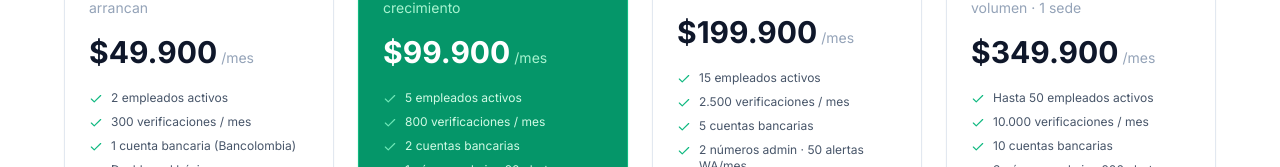
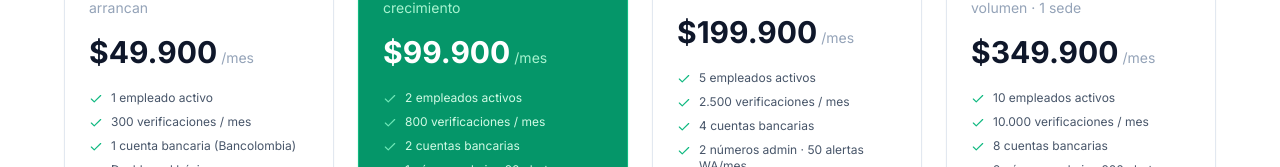
Before and after one commit to viptourscol/ChatPay, a React (Vite) app: page /planes in a window 1280 px wide. Shown: the part 633-800 px from the top of the page. Built offline with nearby package versions, Linux system fonts and the light colour scheme; no server answers.

Commit message:
feat: actualizar límites de planes (Básico 1 emp, Estándar 2, Pro 5, Empresarial 10) en frontend y backend

```diff
--- a/src/pages/Planes.jsx
+++ b/src/pages/Planes.jsx
@@ -11,8 +11,7 @@ const PLANS = [
     tagline: 'Para negocios pequeños que arrancan',
     color: 'blue',
     Icon: Zap,
-    features: [
-      '2 empleados activos',
+    features: [      '1 empleado activo',
       '300 verificaciones / mes',
       '1 cuenta bancaria (Bancolombia)',
       'Dashboard básico',
@@ -29,8 +28,7 @@ const PLANS = [
     color: 'emerald',
     Icon: Building2,
     popular: true,
-    features: [
-      '5 empleados activos',
+    features: [      '2 empleados activos',
       '800 verificaciones / mes',
       '2 cuentas bancarias',
       '1 número admin · 20 alertas WA/mes',
@@ -48,10 +46,9 @@ const PLANS = [
     tagline: 'Para empresas con alto volumen',
     color: 'violet',
     Icon: Rocket,
-    features: [
-      '15 empleados activos',
+    features: [      '5 empleados activos',
       '2.500 verificaciones / mes',
-      '5 cuentas bancarias',
+      '4 cuentas bancarias',
       '2 números admin · 50 alertas WA/mes',
       'Egresos automáticos desde Gmail',
       'Cierre de nómina PDF/Excel/CSV',
@@ -66,13 +63,11 @@ const PLANS = [
     tagline: 'Para operaciones de alto volumen · 1 sede',
     color: 'purple',
     Icon: Crown,
-    features: [
-      'Hasta 50 empleados activos',
+    features: [      '10 empleados activos',
       '10.000 verificaciones / mes',
-      '10 cuentas bancarias',
-      '3 números admin · 200 alertas WA/mes',
+      '8 cuentas bancarias',
+      '2 números admin · 200 alertas WA/mes',
       'Egresos Gmail + Cierre nómina',
-      'Integración Kommo CRM',
       'Reportes programados por email',
       'Historial ilimitado',
       'Soporte WhatsApp directo + onboarding',
--- a/src/pages/Subscription.jsx
+++ b/src/pages/Subscription.jsx
@@ -10,39 +10,67 @@ const PLANS = {
     color: 'slate',
     icon: Clock,
     features: ['3 empleados', '50 verificaciones (14 días)', '1 alerta admin WA', 'Todas las funciones desbloqueadas']
-  },
-  basico: {
+  },  basico: {
     label: 'Básico',
     price: 49900,
     color: 'blue',
     icon: Zap,
-    features: ['2 empleados activos', '300 verificaciones / mes', '1 cuenta bancaria', 'Sin alertas admin WA', 'Soporte chat 48h']
+    features: [
+      '1 empleado activo',
+      '300 verificaciones / mes',
+      '1 cuenta bancaria (Bancolombia)',
+      'Dashboard básico',
+      'Exportar CSV',
+      'Soporte chat 48h',
+    ]
   },
   estandar: {
     label: 'Estándar',
     price: 99900,
     color: 'emerald',
     icon: Building2,
-    features: ['5 empleados activos', '800 verificaciones / mes', '2 cuentas bancarias', '1 número admin · 20 alertas WA/mes', 'Soporte chat 24h']
+    features: [
+      '2 empleados activos',
+      '800 verificaciones / mes',
+      '2 cuentas bancarias',
+      '1 número admin · 20 alertas WA/mes',
+      'Dashboard completo',
+      'Exportar CSV + Excel',
+      'Historial 90 días',
+      'Soporte chat 24h',
+    ]
   },
   pro: {
     label: 'Pro',
     price: 199900,
     color: 'violet',
     icon: Rocket,
-    features: ['15 empleados activos', '2.500 verificaciones / mes', '5 cuentas bancarias', '2 números admin · 50 alertas WA/mes', 'Egresos Gmail + Nómina', 'Soporte prioritario 8h']
-  },  empresarial: {
+    features: [
+      '5 empleados activos',
+      '2.500 verificaciones / mes',
+      '4 cuentas bancarias',
+      '2 números admin · 50 alertas WA/mes',
+      'Egresos automáticos desde Gmail',
+      'Cierre de nómina PDF/Excel/CSV',
+      'Dashboard por empleado',
+      'Historial 1 año',
+      'Soporte prioritario 8h',
+    ]
+  },
+  empresarial: {
     label: 'Empresarial',
     price: 349900,
     color: 'purple',
     icon: Crown,
     features: [
-      'Hasta 50 empleados activos',
+      '10 empleados activos',
       '10.000 verificaciones / mes',
-      '10 cuentas bancarias',
-      '3 números admin · 200 alertas WA/mes',
-      'Egresos Gmail + Nómina + CRM',
-      '1 sede · Soporte WhatsApp directo',
+      '8 cuentas bancarias',
+      '2 números admin · 200 alertas WA/mes',
+      'Egresos Gmail + Cierre nómina',
+      'Reportes programados por email',
+      'Historial ilimitado',
+      '1 sede · Soporte WhatsApp directo + onboarding',
     ],
     warning: '1 sede. Para múltiples locales el Plan Cadena ahorra hasta 43%.',
   },
@@ -482,7 +510,7 @@ export default function Subscription() {
               <TrendingDown size={18} className="text-emerald-600" />
             </div>
             <div>
-              <p className="text-sm font-semibold text-emerald-800">Ejemplo real: 20 hoteles</p>
+              <p className="text-sm font-semibold text-emerald-800">Ejemplo real: 20 sedes</p>
               <p className="text-xs text-emerald-700">
                 Individual: <span className="line-through text-slate-400">{fmt(349900 * 20)}/mes</span>
                 {' '}→ Con plan Cadena: <strong>{fmt(199900 * 20)}/mes</strong>
@@ -492,7 +520,7 @@ export default function Subscription() {
           </div>
 
           <a
-            href="https://wa.me/573000000000?text=Hola%2C%20quiero%20información%20del%20Plan%20Cadena%20para%20mi%20grupo%20de%20hoteles"
+            href="https://wa.me/573192212758?text=Hola%2C%20quiero%20información%20del%20Plan%20Cadena%20para%20mi%20grupo%20de%20hoteles"
             target="_blank"
             rel="noopener noreferrer"
             className="w-full flex items-center justify-center gap-2 py-3 rounded-xl text-sm font-semibold bg-amber-500 hover:bg-amber-600 text-white transition shadow-md"
```
Also changed, not shown: lib/subscription.js.
